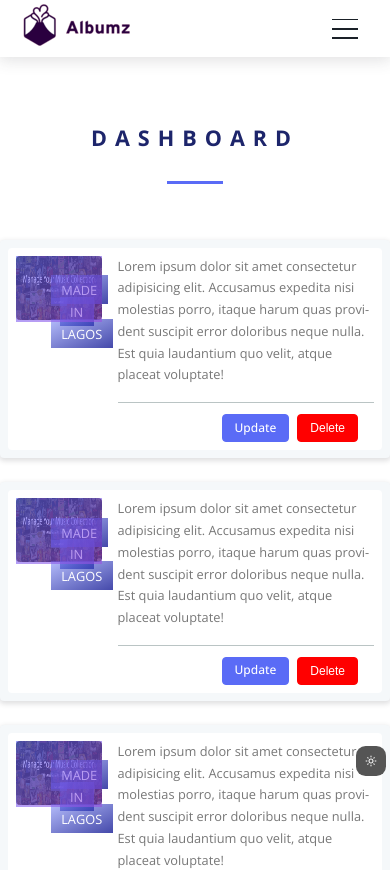
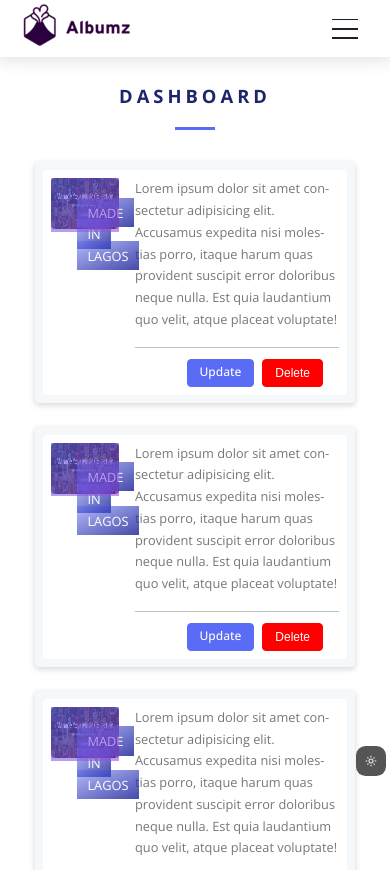
Before and after one commit to esteemayo/next-albumz-client, a Next.js app: page /users/dashboard in a window 390 px wide. Shown: the top 870 px of the page. Built offline with nearby package versions, Linux system fonts and the light colour scheme.

Commit message:
media queries

```diff
--- a/styles/Dashboard.module.scss
+++ b/styles/Dashboard.module.scss
@@ -11,6 +11,28 @@
   @media only screen and (max-width: 43.75em) {
     padding-top: 15rem;
     max-width: 70rem;
+  }
+
+  @media only screen and (max-width: 37.5em) {
+    max-width: 60rem;
+  }
+
+  @media only screen and (max-width: 31.25em) {
+    max-width: 50rem;
+  }
+
+  @media only screen and (max-width: 26.25em) {
+    max-width: 47rem;
+  }
+
+  @media only screen and (max-width: 25em) {
+    max-width: 40rem;
+    padding-top: 10rem;
+    padding-bottom: 5rem;
+  }
+
+  @media only screen and (max-width: 21.25em) {
+    max-width: 30rem;
   }
 
   .header {
@@ -31,6 +53,16 @@
       margin-bottom: 7rem;
     }
 
+    @media only screen and (max-width: 25em) {
+      font-size: 2.3rem;
+      margin-bottom: 4rem;
+      letter-spacing: 0.5rem;
+    }
+
+    @media only screen and (max-width: 21.25em) {
+      font-size: 1.85rem;
+    }
+
     &::after {
       content: '';
       display: inline-block;
@@ -38,6 +70,11 @@
       height: 3px;
       background-color: #5a6bf6;
       margin-top: 3rem;
+
+      @media only screen and (max-width: 25em) {
+        width: 5rem;
+        margin-top: 2rem;
+      }
     }
   }
 }
```
